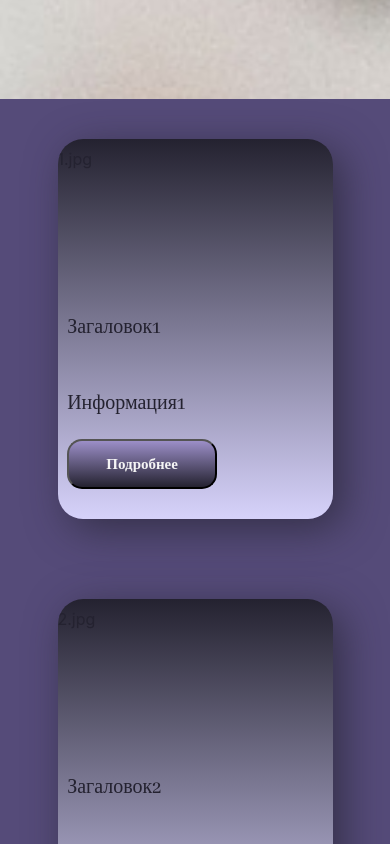
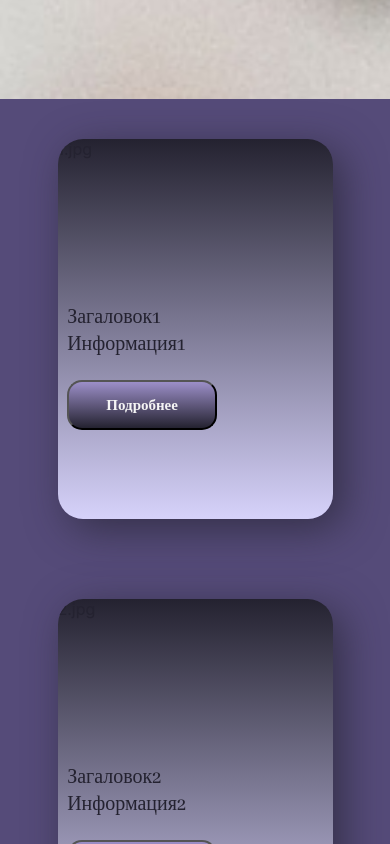
Before and after one commit to Crowley6/SaturdayProj, a React (Create React App) app: page /Projects in a window 390 px wide. Shown: the part 1040-1884 px from the top of the page. Built offline with nearby package versions, Linux system fonts and the light colour scheme.

Commit message:
21:45 08.03.2023г

```diff
--- a/src/Projects/Projects.css
+++ b/src/Projects/Projects.css
@@ -180,6 +180,7 @@
 }
 
 @media screen and (max-width:1080px) {
+
     .ProjectsBody {
         min-width: auto;
         height: auto;
@@ -222,9 +223,9 @@
     .Projects {
         width: 275px;
         height: 380px;
-        grid-template-rows: 150px 1fr 1fr 1fr;
+        grid-template-rows: 150px 20px 1fr 150px;
         border-radius: 25px;
-        padding: 10px 0;
+        padding: 0 0 10px 0;
     }
 
     .ProjectsButton {
@@ -234,6 +235,7 @@
     }
 
     .ProjectsImg {
-        height: 150px;
+        width: 100%;
+        max-height: 175px;
     }
 }
```
